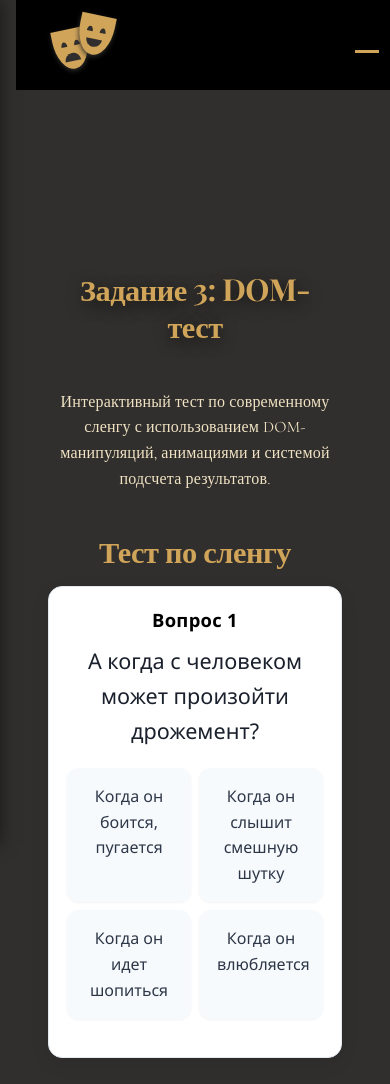
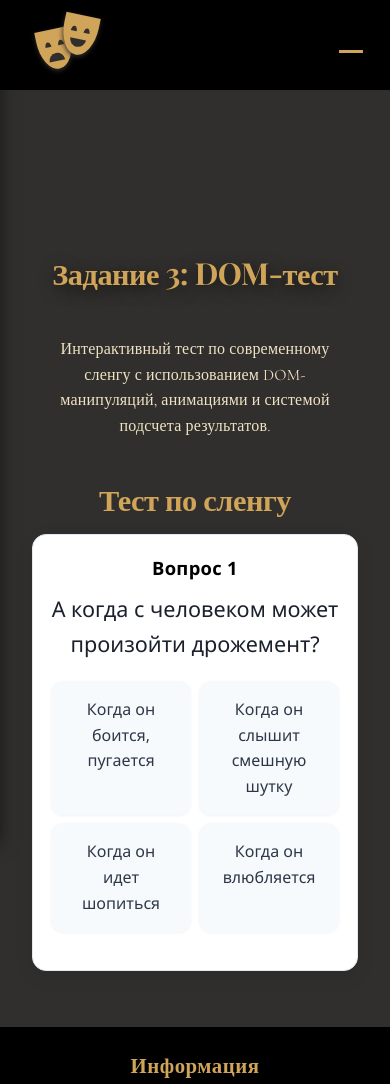
Before and after one commit to MAAnuta/my-site, a PHP site: page /task3.html in a window 390 px wide. Shown: the top 1084 px of the page. Run offline with PHP 8.4, Linux system fonts and the light colour scheme.

Commit message:
Поправила отображение страницы задания три

```diff
--- a/dom.css
+++ b/dom.css
@@ -353,7 +353,6 @@ h1 {
 
 /* АДАПТИВНОСТЬ */
 @media (max-width:600px) {
-    body { padding: 16px; }
     h1 { font-size:1.9rem; }
     .question-wrapper { border-radius:14px; }
     .question-block { padding:18px; }
```
